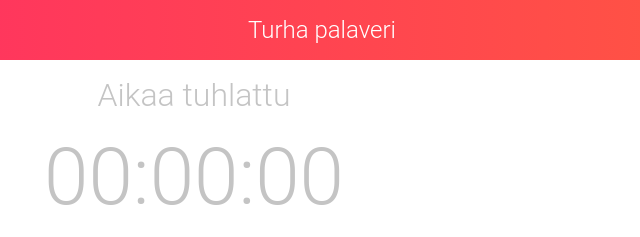
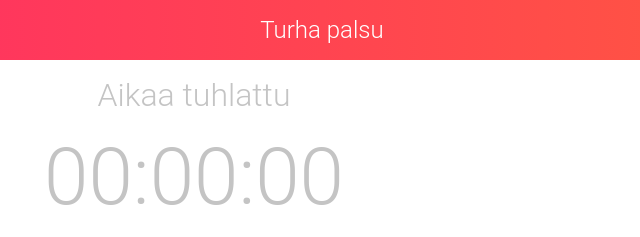
Before and after one commit to pspfolio/TurhaPalsu, a Preact app: page / in a window 1280 px wide. Shown: the top 237 px of the page, 318-958 px from the left. Built offline with nearby package versions, Linux system fonts and the light colour scheme.

Commit message:
naming project to turha palsu

```diff
--- a/public/index.html
+++ b/public/index.html
@@ -2,7 +2,7 @@
 <html>
   <head>
   	<meta charset="utf-8">
-  	<title>Turha palaveri?</title>
+  	<title>Turha palsu</title>
   	<meta name="viewport" content="width=device-width, initial-scale=1.0, maximum-scale=1.0, user-scalable=no, minimal-ui">
   	<meta name="description" content="Turha palaveri?">
     <meta name="msapplication-TileColor" content="#fff">
--- a/src/components/header/index.js
+++ b/src/components/header/index.js
@@ -3,6 +3,6 @@ import styles from './header.css';
 
 export default () => (
   <header className={ styles.header }>
-    <h1 className={ styles.title }>Turha palaveri</h1>
+    <h1 className={ styles.title }>Turha palsu</h1>
   </header>
 )
```
